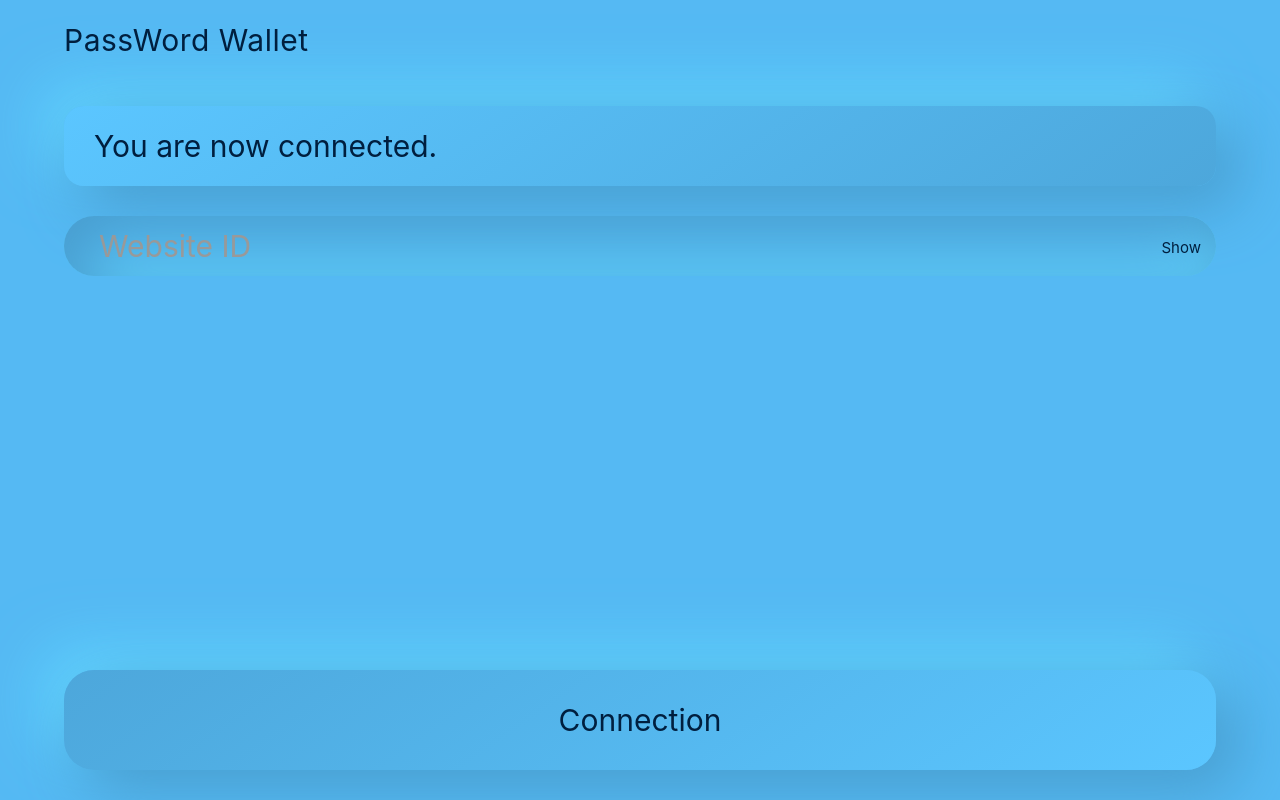
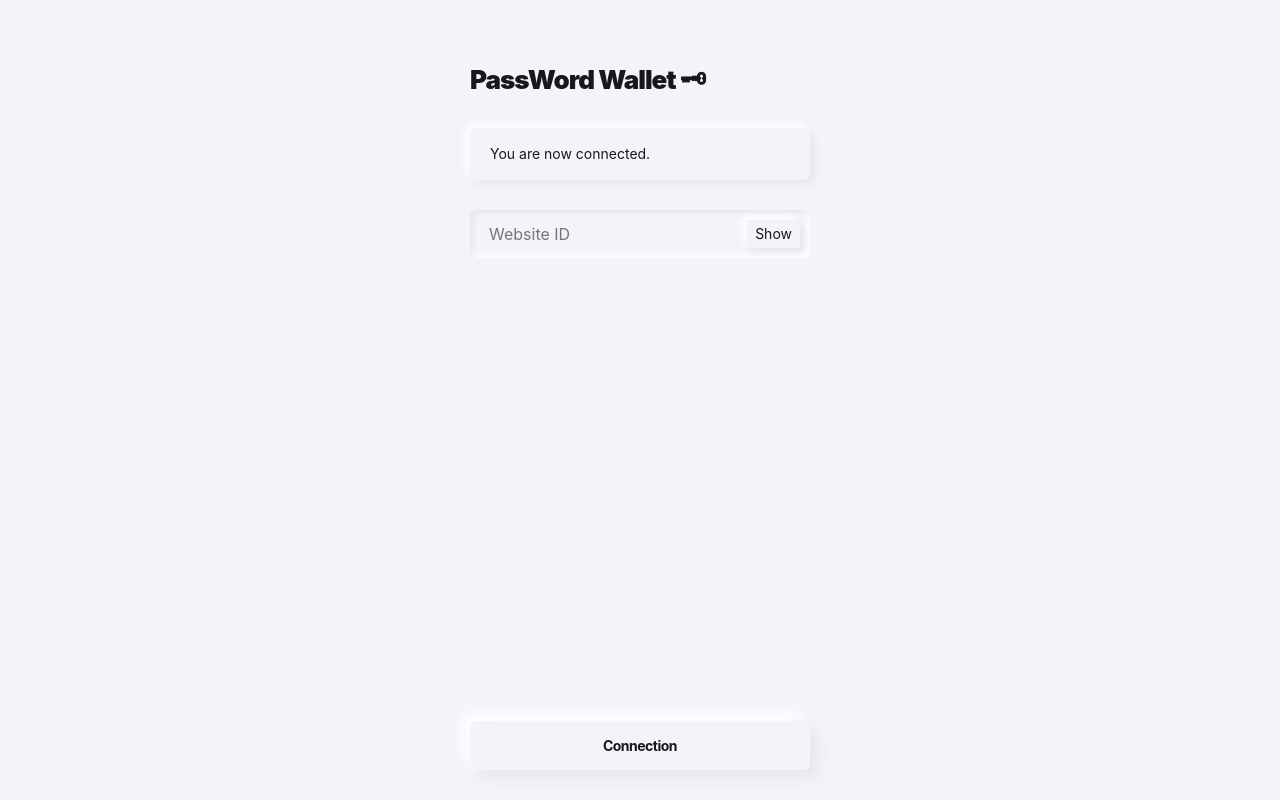
Before and after one commit to mathieudutour/PassWord, a Gatsby site: page / in a window 1280 px wide. Both pictures are taken after typing "Sample123" into the empty fields and a click on the button "Connection". Built offline with nearby package versions, Linux system fonts and the light colour scheme; Gatsby itself is replaced by a stand-in of ours.

Commit message:
some new design

```diff
--- a/src/components/alert.css
+++ b/src/components/alert.css
@@ -2,13 +2,14 @@
   -webkit-user-select: auto;
   -webkit-touch-callout: default;
   margin-bottom: 30px;
-  padding: 30px;
-  font-size: 30px;
-  background: linear-gradient(145deg, #5bc6ff, #4da7db);
-  box-shadow: 20px 20px 60px #489dcf, -20px -20px 60px #62d5ff;
+  padding: 16px 20px;
+  font-size: 14px;
+  background-color: #f2f4f8;
+  box-shadow: rgba(0, 0, 0, 0.06) 4px 4px 8px 0px,
+    rgb(255, 255, 255) -4px -4px 8px 0px;
   color: var(--textcolor);
   border: 0px;
-  border-radius: 20px;
+  border-radius: 6px;
 }
 .uk-alert > :last-child {
   margin-bottom: 0;
--- a/src/components/button.css
+++ b/src/components/button.css
@@ -1,32 +1,36 @@
 .uk-button {
-  background: var(--basecolor);
-  box-shadow: 20px 20px 60px var(--darkcolor),
-    -20px -20px 60px var(--lightcolor);
+  background-color: #f2f4f8;
+  box-shadow: rgba(0, 0, 0, 0.06) 4px 4px 8px 0px,
+    rgb(255, 255, 255) -4px -4px 8px 0px;
   color: var(--textcolor);
   letter-spacing: normal;
   border: 0px solid rgba(0, 0, 0, 0.06);
   display: block;
   width: 100%;
   text-align: center;
-  min-height: 40px;
-  padding: 0 15px;
-  line-height: 100px;
-  font-size: 30px;
-  border-radius: 30px;
+  padding: 16px 20px;
+  font-size: 14px;
+  font-weight: 700;
+  letter-spacing: -0.5px;
+  border-radius: 6px;
+  transition: 0.3s ease all;
 }
 
 .uk-button:hover,
 .uk-button:focus {
-  background: linear-gradient(145deg, #4da7db, #5bc6ff);
+  box-shadow: rgba(0, 0, 0, 0.06) 8px 8px 16px 0px,
+    rgb(255, 255, 255) -8px -8px 16px 0px;
   outline: none;
 }
 .uk-button:active,
 .uk-button.uk-active {
-  background: linear-gradient(145deg, #4da7db, #5bc6ff);
+  box-shadow: rgba(0, 0, 0, 0.06) 8px 8px 16px 0px,
+    rgb(255, 255, 255) -8px -8px 16px 0px;
 }
 
 .stickToBottom {
   position: absolute;
   bottom: 30px;
-  width: 90%;
+  width: 340px;
+  max-width: 90%;
 }
--- a/src/components/form.css
+++ b/src/components/form.css
@@ -3,15 +3,20 @@
 }
 .uk-form input[type='text'],
 .uk-form input[type='password'] {
-  line-height: 40px;
-  font-size: 30px;
-  border-radius: 30px;
+  font-size: 16px;
+  border-radius: 6px;
   max-width: 100%;
-  padding: 10px 35px;
+
+  position: relative;
+  box-shadow: rgba(0, 0, 0, 0.06) 3px 3px 6px 0px inset,
+    rgb(255, 255, 255) -3px -3px 6px 0px inset;
+  background-color: #f2f4f8;
+
+  padding: 14px 19px;
   border: 0px;
-  background: #55b9f3;
+  /* background: #55b9f3;
   box-shadow: inset 20px 20px 60px #489dcf, inset -20px -20px 60px #62d5ff;
-  -webkit-transition: all linear 0.2s;
+  -webkit-transition: all linear 0.2s; */
   transition: all linear 0.2s;
   color: var(--textcolor);
 }
@@ -19,26 +24,6 @@
 .uk-form input[type='text']:focus,
 .uk-form input[type='password']:focus {
   outline: 0;
-}
-.uk-form :-ms-input-placeholder {
-  color: #999999 !important;
-}
-.uk-form ::-moz-placeholder {
-  color: #999999;
-}
-.uk-form ::-webkit-input-placeholder {
-  color: #999999;
-}
-.uk-form legend {
-  width: 100%;
-  padding-bottom: 15px;
-  font-size: 18px;
-  line-height: 30px;
-}
-.uk-form legend:after {
-  content: '';
-  display: block;
-  border-bottom: 1px solid #dddddd;
 }
 
 .uk-form-row:before,
@@ -62,10 +47,13 @@
   display: block;
   position: absolute;
   top: 50%;
-  right: 15px;
-  margin-top: -6px;
-  font-size: 15px;
-  line-height: 15px;
+  right: 10px;
+  margin-top: -14px;
+  font-size: 14px;
+  background-color: #f2f4f8;
+  box-shadow: rgba(0, 0, 0, 0.06) 4px 4px 8px 0px,
+    rgb(255, 255, 255) -4px -4px 8px 0px;
+  padding: 4px 8px;
   color: var(--textcolor);
   cursor: pointer;
 }
@@ -74,5 +62,5 @@
   text-decoration: none;
 }
 .uk-form-password > input {
-  padding-right: 50px !important;
+  padding-right: 80px !important;
 }
--- a/src/components/header.css
+++ b/src/components/header.css
@@ -1,15 +1,19 @@
 .uk-navbar {
-  width: 90%;
+  width: 340px;
+  max-width: 90%;
   margin: auto;
-  margin-bottom: 50px;
 }
 
 .uk-navbar-brand {
   display: inline-block;
   padding-top: 30px;
   color: var(--textcolor);
-  font-size: 30px;
-  letter-spacing: 0.5px;
+  font-weight: 900;
+  line-height: 1.4;
+  letter-spacing: -1px;
+  font-size: 26px;
+  margin-bottom: 30px;
+  margin-top: 32px;
 }
 .uk-navbar-brand:hover,
 .uk-navbar-brand:focus {
--- a/src/components/header.tsx
+++ b/src/components/header.tsx
@@ -7,7 +7,7 @@ const Header: React.FC = () => {
   return (
     <nav className="uk-navbar" role="navigation">
       <Link className="uk-navbar-brand" to="/">
-        PassWord Wallet
+        PassWord Wallet <span className="icon">🗝</span>
       </Link>
     </nav>
   )
--- a/src/components/layout.css
+++ b/src/components/layout.css
@@ -13,7 +13,7 @@ html {
   --positionyopposite: -20px;
   --angle: 145deg;
   --blur: 60px;
-  --textcolor: #001f3f;
+  --textcolor: #16181a;
   --textcoloropposite: #55b9f3;
   --basecolor: #55b9f3;
   --darkcolor: #489dcf;
@@ -21,7 +21,7 @@ html {
   --firstgradientcolor: #55b9f3;
   --secondgradientcolor: #55b9f3;
 
-  background: var(--basecolor);
+  background: #f2f4f8;
   color: var(--textcolor);
 }
 
@@ -150,7 +150,8 @@ select {
   width: 100%;
 }
 .uk-width-9-10 {
-  width: 90%;
+  width: 340px;
+  max-width: 90%;
 }
 .uk-container-center {
   margin-left: auto;
```
